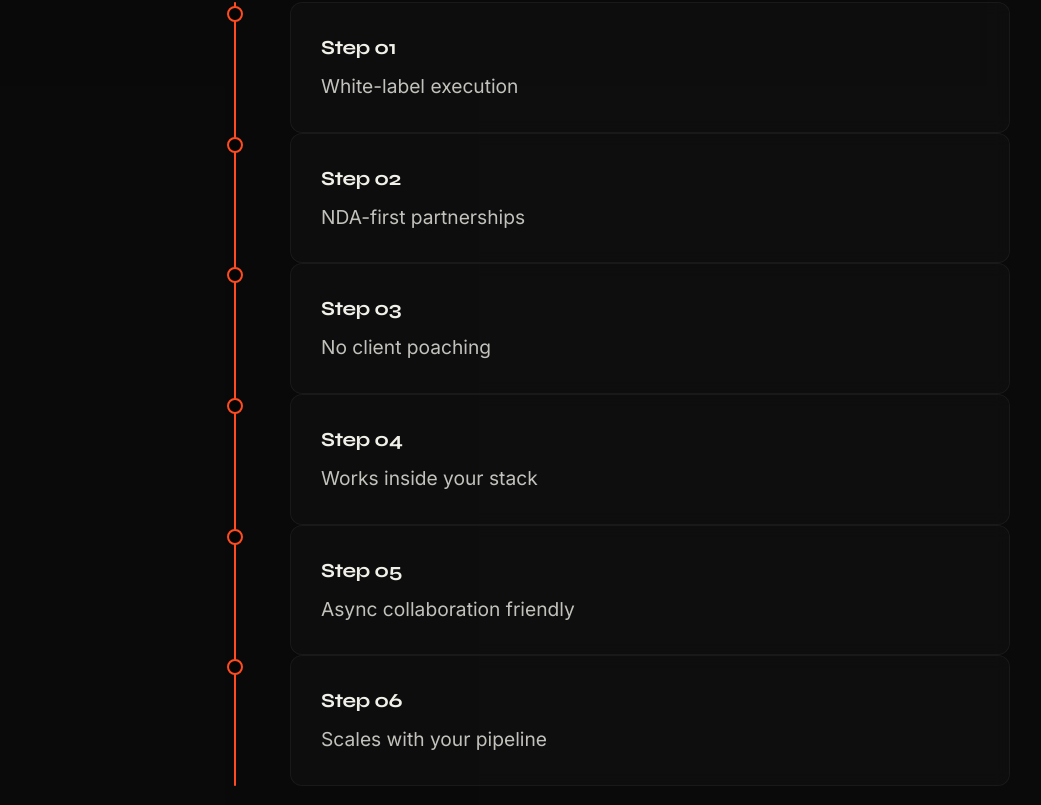
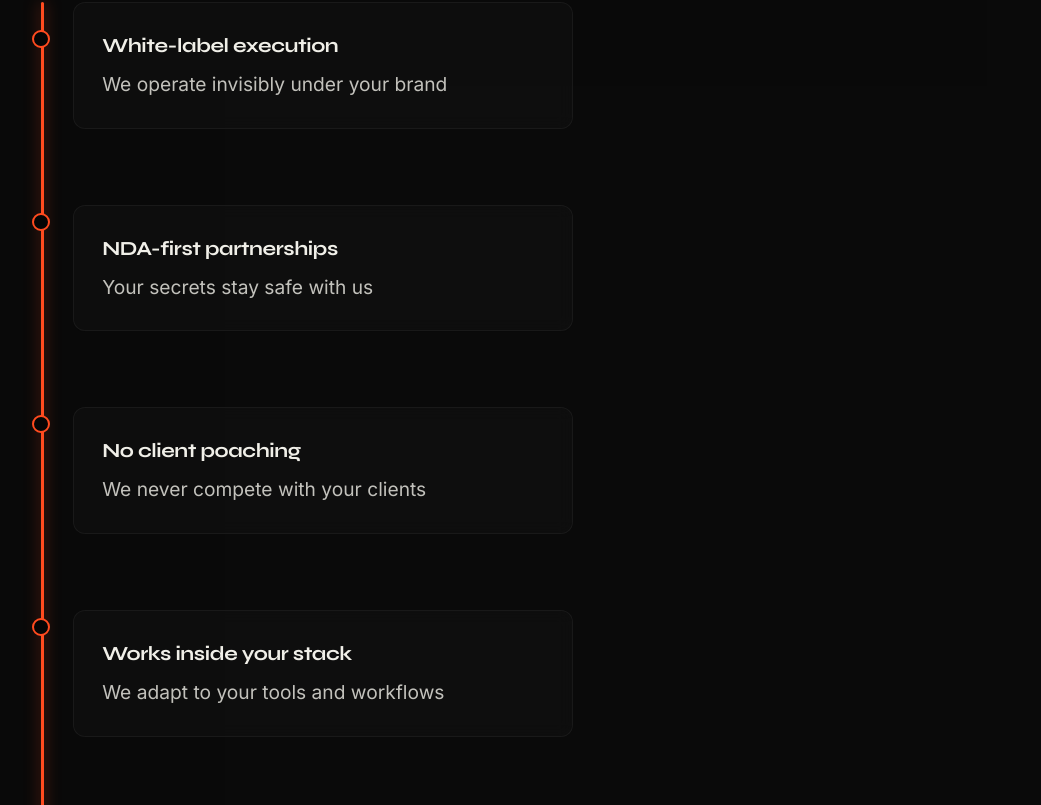
Before and after one commit to solankiharsh0217-design/orbit-crew, a Next.js app: page / in a window 1280 px wide. Shown: the part 2455-3260 px from the top of the page, without its empty margins (30-1071 px from the left). Built offline with nearby package versions, Linux system fonts and the light colour scheme.

Commit message:
Fix timeline alignment and add site improvements audit

```diff
--- a/src/components/AgencySection.module.css
+++ b/src/components/AgencySection.module.css
@@ -53,17 +53,20 @@
 
 .timelineContainer {
   margin-top: 60px;
-  max-width: 800px;
-  margin-left: auto;
+  max-width: 700px;
+  margin-left: 0;
   margin-right: auto;
   display: flex;
   flex-direction: column;
   position: relative;
+  padding-bottom: 40px;
+  /* NO padding-left — absolute children (line/progress) and relative children
+     (items) must share the same left origin for alignment to work */
 }
 
 .timelineLine {
   position: absolute;
-  left: 24px;
+  left: 20px;   /* line center = 20px from container left */
   top: 0;
   bottom: 0;
   width: 2px;
@@ -73,18 +76,23 @@
 
 .timelineProgress {
   position: absolute;
-  left: 24px;
+  left: 20px;   /* same as line, 1px extra width centred via margin-left: -0.5px */
+  margin-left: -0.5px;
   top: 0;
-  width: 2px;
+  width: 3px;
+  height: 100%;
   background: var(--color-accent);
   border-radius: 2px;
   transform-origin: top;
+  z-index: 5;
+  box-shadow: 0 0 15px rgba(255, 75, 31, 0.6);
 }
 
 .timelineItem {
   position: relative;
-  padding-left: 80px;
-  padding-bottom: 60px;
+  /* left gutter = 20px (line) + 9px (half dot) + 16px (gap) = ~50px */
+  padding-left: 52px;
+  padding-bottom: 56px;
   display: flex;
   flex-direction: column;
 }
@@ -95,36 +103,81 @@
 
 .timelineDot {
   position: absolute;
-  left: 17px;
-  top: 4px;
-  width: 16px;
-  height: 16px;
+  /* left: 11px → center at 11 + 9 = 20px, exactly on the line */
+  left: 11px;
+  top: 28px;
+  width: 18px;
+  height: 18px;
   border-radius: 50%;
   background: var(--color-bg-dark);
   border: 2px solid var(--color-accent);
-  transition: all 0.4s var(--transition-smooth);
+  z-index: 10;
+}
+
+.timelineItem[data-active="true"] .timelineDot {
+  background: var(--color-accent);
+  box-shadow: 0 0 25px var(--color-accent);
 }
 
 .timelineItem:hover .timelineDot {
-  background: var(--color-accent);
-  box-shadow: 0 0 15px var(--color-accent);
-  transform: scale(1.3);
+  background: var(--color-bg-dark);
+  border-color: var(--color-accent);
 }
 
 .timelineContent {
   background: rgba(17, 17, 17, 0.6);
   backdrop-filter: blur(8px);
-  padding: 30px;
+  padding: 28px;
   border-radius: 12px;
   border: 1px solid rgba(255, 255, 255, 0.05);
-  transition: transform 0.4s var(--transition-smooth);
+  transition: all 0.4s var(--transition-smooth);
   cursor: pointer;
+  width: 100%;
+  max-width: 500px;
+  text-align: left;
 }
 
 .timelineContent:hover {
-  transform: translateX(10px);
   border-color: rgba(255, 75, 31, 0.3);
+  background: rgba(25, 25, 25, 0.7);
 }
+
+.hoverCard {
+  position: absolute;
+  left: calc(100% + 24px);
+  top: 0;
+  width: 300px;
+  padding: 24px;
+  border-radius: 12px;
+  z-index: 100;
+  opacity: 0;
+}
+
+.cardDesc {
+  font-size: 14px;
+  color: #f0efe8;
+  line-height: 1.7;
+  margin-bottom: 16px;
+}
+
+.cardDetails {
+  display: flex;
+  flex-wrap: wrap;
+  gap: 8px;
+}
+
+.detailTag {
+  font-size: 10px;
+  font-weight: 600;
+  text-transform: uppercase;
+  letter-spacing: 0.08em;
+  padding: 6px 10px;
+  background: rgba(255, 75, 31, 0.15);
+  color: var(--color-accent);
+  border-radius: 16px;
+}
+
+
 
 @media (max-width: 1024px) {
   .modelsGrid {
@@ -149,4 +202,14 @@
     grid-template-columns: 1fr;
     gap: 20px;
   }
+
+  .hoverCard {
+    position: fixed;
+    left: 20px;
+    right: 20px;
+    bottom: 20px;
+    top: auto;
+    width: auto;
+    transform: none;
+  }
 }
--- a/src/components/AgencySection.tsx
+++ b/src/components/AgencySection.tsx
@@ -1,7 +1,7 @@
 'use client'
 
-import { useRef } from 'react'
-import { motion, useScroll, useTransform } from 'framer-motion'
+import { useRef, useState } from 'react'
+import { motion, useScroll, useTransform, useSpring } from 'framer-motion'
 import styles from './AgencySection.module.css'
 
 const partnershipModels = [
@@ -20,12 +20,42 @@ const partnershipModels = [
 ]
 
 const builtForAgencies = [
-  'White-label execution',
-  'NDA-first partnerships',
-  'No client poaching',
-  'Works inside your stack',
-  'Async collaboration friendly',
-  'Scales with your pipeline',
+  {
+    title: 'White-label execution',
+    shortDesc: 'We operate invisibly under your brand',
+    fullDesc: 'All work is delivered under your agency\'s brand. We never contact your clients directly. They think you have an incredible in-house team.',
+    details: ['Your branding', 'Direct communication', 'Client ownership', 'Professional tone']
+  },
+  {
+    title: 'NDA-first partnerships',
+    shortDesc: 'Your secrets stay safe with us',
+    fullDesc: 'We sign NDAs before any discussion. Your client relationships, processes, and strategies are fully protected.',
+    details: ['Signed NDAs', 'Confidentiality', 'Data protection', 'Secure processes']
+  },
+  {
+    title: 'No client poaching',
+    shortDesc: 'We never compete with your clients',
+    fullDesc: 'We have a strict no-poaching policy. We will never approach, pitch, or work with your clients — now or in the future.',
+    details: ['Contract bound', 'Ethical standards', 'Long-term commitment', 'Trust first']
+  },
+  {
+    title: 'Works inside your stack',
+    shortDesc: 'We adapt to your tools and workflows',
+    fullDesc: 'We integrate seamlessly with your existing tools — Slack, Notion, Jira, Asana, GitHub, or whatever you use. No friction, just smooth collaboration.',
+    details: ['Tool agnostic', 'Flexible setup', 'Quick onboarding', 'Your workflow']
+  },
+  {
+    title: 'Async collaboration friendly',
+    shortDesc: 'Work happens on your terms',
+    fullDesc: 'We thrive in async environments. Detailed briefs, Loom videos, written updates — we keep things moving without constant meetings.',
+    details: ['Written updates', 'Video briefs', 'Timezone friendly', 'Low meeting load']
+  },
+  {
+    title: 'Scales with your pipeline',
+    shortDesc: 'Grow delivery without growing overhead',
+    fullDesc: 'Need more hands? We scale up. Need less? We scale down. You only pay for what you use, with complete flexibility.',
+    details: ['Flexible capacity', 'Cost effective', 'Rapid scaling', 'No hiring stress']
+  },
 ]
 
 function Reveal({ children, delay = 0 }: { children: React.ReactNode; delay?: number }) {
@@ -41,33 +71,95 @@ function Reveal({ children, delay = 0 }: { children: React.ReactNode; delay?: nu
   )
 }
 
-function VerticalTimeline({ items }: { items: string[] }) {
+function VerticalTimeline({ items }: { items: { title: string; shortDesc: string; fullDesc: string; details: string[] }[] }) {
   const containerRef = useRef<HTMLDivElement>(null);
+  const [activeIndex, setActiveIndex] = useState<number | null>(null);
+
   const { scrollYProgress } = useScroll({
     target: containerRef,
-    offset: ["start center", "end center"]
+    offset: ["start 80%", "end 20%"]
   });
 
-  const height = useTransform(scrollYProgress, [0, 1], ["0%", "100%"]);
+  const progressHeight = useTransform(scrollYProgress, [0, 1], ["0%", "100%"]);
 
   return (
     <div ref={containerRef} className={styles.timelineContainer}>
       <div className={styles.timelineLine} />
-      <motion.div className={styles.timelineProgress} style={{ height }} />
+      <motion.div
+        className={styles.timelineProgress}
+        style={{ height: progressHeight }}
+      />
       {items.map((item, i) => (
-        <Reveal key={i} delay={0.1}>
-          <div className={styles.timelineItem}>
-            <div className={styles.timelineDot} />
-            <div className={styles.timelineContent}>
-              <h3 className="h3" style={{ fontSize: '1.25rem', marginBottom: '8px' }}>
-                Step 0{i + 1}
-              </h3>
-              <p className="body-large" style={{ opacity: 0.8 }}>{item}</p>
-            </div>
-          </div>
-        </Reveal>
+        <TimelineItem
+          key={i}
+          index={i}
+          item={item}
+          isActive={activeIndex === i}
+          onMouseEnter={() => setActiveIndex(i)}
+          onMouseLeave={() => setActiveIndex(null)}
+        />
       ))}
     </div>
+  );
+}
+
+function TimelineItem({ index, item, isActive, onMouseEnter, onMouseLeave }: {
+  index: number;
+  item: { title: string; shortDesc: string; fullDesc: string; details: string[] };
+  isActive: boolean;
+  onMouseEnter: () => void;
+  onMouseLeave: () => void;
+}) {
+  return (
+    <motion.div
+      className={styles.timelineItem}
+      onMouseEnter={onMouseEnter}
+      onMouseLeave={onMouseLeave}
+      data-active={isActive}
+      style={{ paddingTop: index === 0 ? 0 : 20 }}
+    >
+      <motion.div
+        className={styles.timelineDot}
+        animate={{
+          scale: isActive ? 1.8 : 1,
+          boxShadow: isActive ? '0 0 30px #FF4B1F' : '0 0 0px transparent',
+          borderColor: isActive ? '#FF4B1F' : '#FF4B1F',
+        }}
+        transition={{ type: "spring", stiffness: 300, damping: 20 }}
+      />
+      <motion.div
+        className={styles.timelineContent}
+        animate={{
+          x: isActive ? 10 : 0,
+          borderColor: isActive ? 'rgba(255, 75, 31, 0.5)' : 'rgba(255, 255, 255, 0.05)',
+        }}
+        transition={{ duration: 0.3 }}
+      >
+        <h3 className="h3" style={{ fontSize: '1.25rem', marginBottom: '8px', textAlign: 'left' }}>
+          {item.title}
+        </h3>
+        <p className="body-large" style={{ opacity: 0.8, textAlign: 'left' }}>{item.shortDesc}</p>
+      </motion.div>
+
+      <motion.div
+        className={`${styles.hoverCard} glass-card`}
+        initial={{ opacity: 0, x: -20, scale: 0.95 }}
+        animate={{
+          opacity: isActive ? 1 : 0,
+          x: isActive ? 0 : -20,
+          scale: isActive ? 1 : 0.95,
+          pointerEvents: isActive ? 'auto' : 'none'
+        }}
+        transition={{ duration: 0.3, ease: "easeOut" as const }}
+      >
+        <p className={styles.cardDesc}>{item.fullDesc}</p>
+        <div className={styles.cardDetails}>
+          {item.details.map((detail, j) => (
+            <span key={j} className={styles.detailTag}>{detail}</span>
+          ))}
+        </div>
+      </motion.div>
+    </motion.div>
   );
 }
 
@@ -122,7 +214,7 @@ export default function AgencySection() {
             <h2 className="h2" style={{ marginTop: 20 }}>Built for agencies only</h2>
           </Reveal>
 
-          <VerticalTimeline items={builtForAgencies} />
+          <VerticalTimeline items={builtForAgencies as any} />
         </div>
       </section>
     </>
--- a/src/components/Footer.tsx
+++ b/src/components/Footer.tsx
@@ -29,9 +29,8 @@ export default function Footer() {
           <h4 className={styles.colTitle}>Navigation</h4>
           <nav className={styles.nav}>
             <Link href="/" className={styles.navLink}>Home</Link>
-            <Link href="/agencies" className={styles.navLink}>Focus</Link>
-            <Link href="/portfolio" className={styles.navLink}>Portfolio</Link>
-            <Link href="/capabilities" className={styles.navLink}>Expertise</Link>
+            <Link href="/agencies" className={styles.navLink}>Our Focus</Link>
+            <Link href="/capabilities/web-development" className={styles.navLink}>Capabilities</Link>
             <Link href="/contact" className={styles.navLink}>Contact</Link>
           </nav>
         </div>
--- a/src/components/Nav.tsx
+++ b/src/components/Nav.tsx
@@ -8,9 +8,8 @@ import styles from './Nav.module.css'
 
 const navLinks = [
   { name: 'Home', href: '/' },
-  { name: 'Focus', href: '/agencies' },
-  { name: 'Portfolio', href: '/portfolio' },
-  { name: 'Expertise', href: '/capabilities' },
+  { name: 'Our Focus', href: '/agencies' },
+  { name: 'Capabilities', href: '/capabilities' },
   { name: 'Contact', href: '/contact' },
 ]
 
--- a/src/components/Process.tsx
+++ b/src/components/Process.tsx
@@ -19,7 +19,6 @@ export default function Process() {
     offset: ["start 70%", "end 70%"]
   })
 
-  // Scrub progress line scale from 0 to 1
   const scaleX = useTransform(scrollYProgress, [0, 1], [0, 1])
 
   return (
```
Also changed, not shown: src/app/capabilities/page.tsx (added, +78 -0 lines), 2 other files (tests, documents, lock files or other folders).
